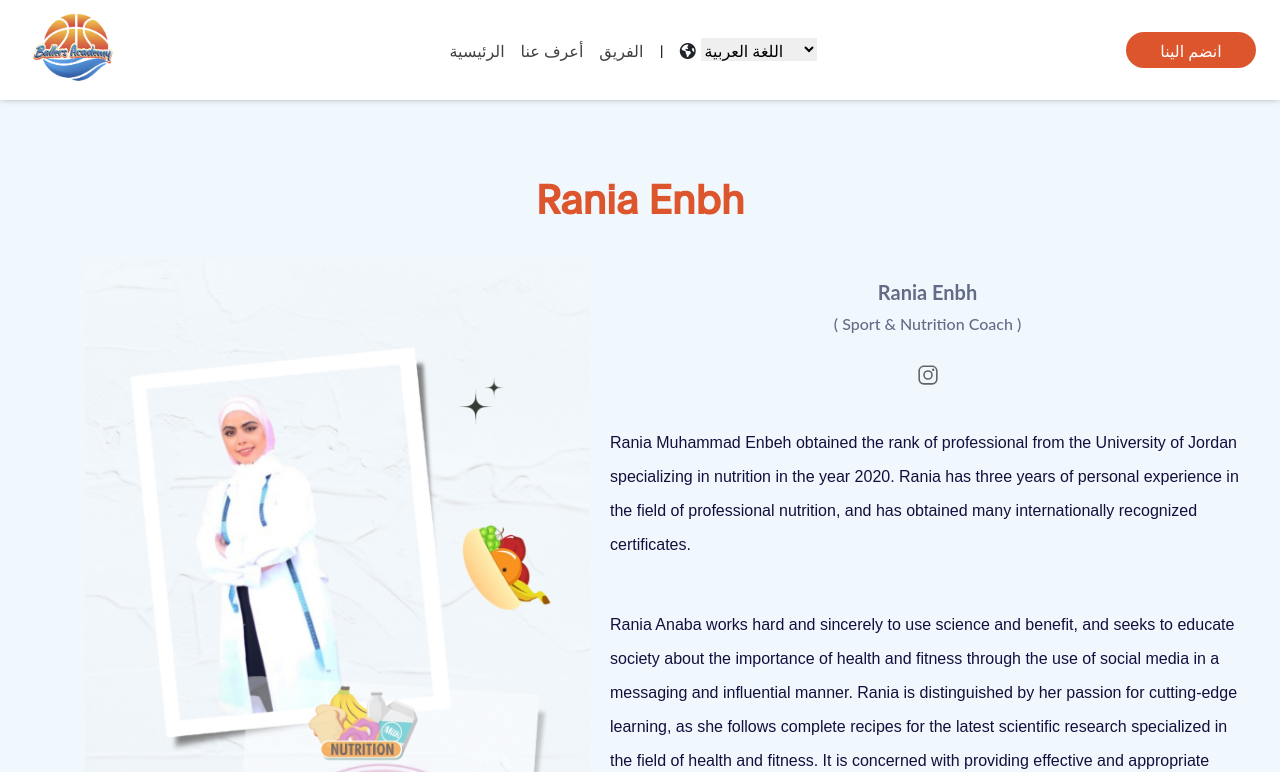
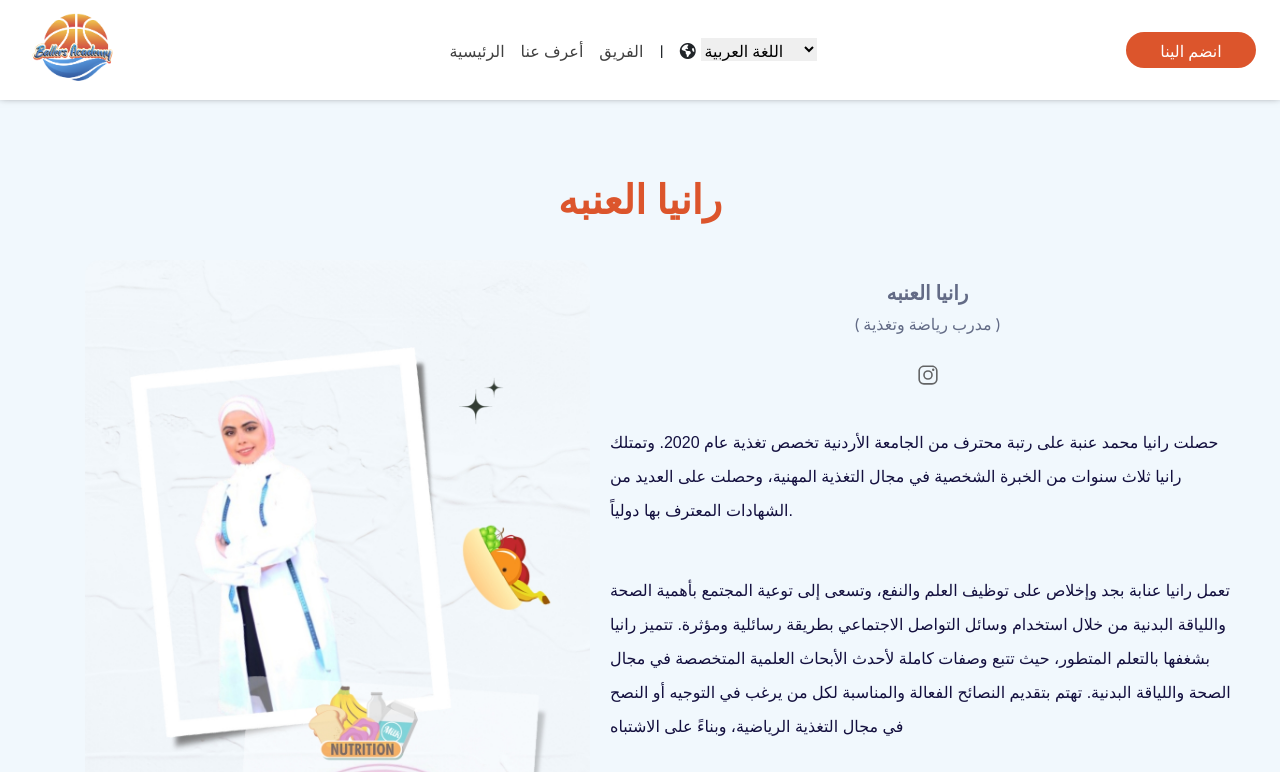
Before and after one commit to lHESHAM/ballerscc, a React (Create React App) app: page /Rania in a window 1280 px wide. Shown: the top 772 px of the page. Built offline with nearby package versions, Linux system fonts and the light colour scheme; some icons are missing.

Commit message:
Final Phase

```diff
--- a/src/local/ar.json
+++ b/src/local/ar.json
@@ -83,6 +83,11 @@
   "Laith-postion" : " مطور ويب خلفي | مهندس الذكاء الاصطناعي وتعلم الآلة ",
   "Laith-para1" : "مرحبًا، أنا ليث عباس، مطور الويب الخلفي المعترف به لخبرته في تصميم بنيات قابلة للتطوير من جانب الخادم باستخدام لغات مثل Laravel وPHP",
   "Laith-para2" : "ان النهج الدقيق في التفاصيل يميزه عن الآخرين في صياغة أنظمة قوية وفعالة لمواقع الويب والتطبيقات الديناميكية. ما يميز ليث هو دمجه للذكاء الاصطناعي  والتعلم الآلي  في المشاريع، مما يُظهر عقلية تقدمية. وبعيدًا عن تطوير الويب التقليدي، فهو يستفيد من المهارات الهندسية للذكاء الاصطناعي لإنشاء حلول ذكية ومؤتمتة تعمل على تحسين تجارب المستخدم",
+
+  "Rania-Name" : "رانيا العنبه",
+  "Rania-postion" : "مدرب رياضة وتغذية",
+  "Rania-para1" : " حصلت رانيا محمد عنبة على رتبة محترف من الجامعة الأردنية تخصص تغذية عام 2020. وتمتلك رانيا ثلاث سنوات من الخبرة الشخصية في مجال التغذية المهنية، وحصلت على العديد من الشهادات المعترف بها دولياً.",
+  "Rania-para2" : "تعمل رانيا عنابة بجد وإخلاص على توظيف العلم والنفع، وتسعى إلى توعية المجتمع بأهمية الصحة واللياقة البدنية من خلال استخدام وسائل التواصل الاجتماعي بطريقة رسائلية ومؤثرة. تتميز رانيا بشغفها بالتعلم المتطور، حيث تتبع وصفات كاملة لأحدث الأبحاث العلمية المتخصصة في مجال الصحة واللياقة البدنية. تهتم بتقديم النصائح الفعالة والمناسبة لكل من يرغب في التوجيه أو النصح في مجال التغذية الرياضية، وبناءً على الاشتباه",
 
     "gallery" : " معرض الصور ",
     "tagline-gallery" : "أبطال بولرز - نفتخر بهم ",
--- a/src/local/en.json
+++ b/src/local/en.json
@@ -74,10 +74,15 @@
   "Hussien-para3" : "Equally comfortable on the back-end, I navigate server-side logic and database management effortlessly. My expertise spans languages such as Node.js , Php and laravel framework ,allowing me to develop robust server-side components and integrate them seamlessly with databases using SQL or NoSQL technologies.",
 
 
-  "Laith-Name" : "Hussien Injas",
+  "Laith-Name" : "Laith Abbas",
   "Laith-postion" : "Back-end Web Developer",
   "Laith-para1" : "Hello, I'm Laith Abbas,  Back-End Web Developer recognized for his expertise in designing scalable server-side architectures using languages such as Laravel, PHP",
   "Laith-para2" : "Meticulous approach to detail sets him apart in crafting robust and efficient systems for dynamic websites and applications. What distinguishes Laith is his integration of Artificial Intelligence (AI) and Machine Learning (ML) into projects, showcasing a forward-thinking mindset. Beyond traditional web development, he leverages AI engineering skills to create intelligent, automated solutions that enhance user experiences. .",
+
+  "Rania-Name" : "Rania Enbh",
+  "Rania-postion" : "Sport & Nutrition Coach",
+  "Rania-para1" : " Rania Muhammad Enbeh obtained the rank of professional from the University of Jordan specializing in nutrition in the year 2020. Rania has three years of personal experience in the field of professional nutrition, and has obtained many internationally recognized certificates.",
+  "Rania-para2" : "Rania Anaba works hard and sincerely to use science and benefit, and seeks to educate society about the importance of health and fitness through the use of social media in a messaging and influential manner. Rania is distinguished by her passion for cutting-edge learning, as she follows complete recipes for the latest scientific research specialized in the field of health and fitness. It is concerned with providing effective and appropriate advice to every person who wishes to be guided or advised in the field of sports nutrition, and based on the suspected   ",
 
 
   "gallery" : "  Gallery ",
--- a/src/personal/Rania/Rania.jsx
+++ b/src/personal/Rania/Rania.jsx
@@ -1,13 +1,17 @@
 import React from 'react'
 import RaniaS from '../../components/images/RaniaS.jpg'
 import {IoLogoInstagram } from 'react-icons/io5';
+import { useTranslation } from 'react-i18next';
+
 import './Rania.css'
 
-export default function amroS() {
+export default function Ranias() {
+  const { t } = useTranslation();
+
   return (
     <div>
     <div className="story">
-      <h2 className="story-heading">Rania Enbh</h2>
+      <h2 className="story-heading">{t('Rania-Name')}</h2>
 
 
 
@@ -18,21 +22,21 @@ export default function amroS() {
 
         <div className="story-container-right">
           <div className="right-text">
-            <p className="person">Rania Enbh</p>
-            <p className="role">( Sport & Nutrition Coach )
+            <p className="person">{t('Rania-Name')}</p>
+            <p className="role">( {t('Rania-postion')} )
             </p>
             <p className='role'><a href='https://www.instagram.com/nutricoach_rania/'> <IoLogoInstagram   />  </a></p>
             <p> </p>
           </div>
 
           <div className="right-text-para">
-            <p>
-            Rania Muhammad Enbeh obtained the rank of professional from the University of Jordan specializing in nutrition in the year 2020. Rania has three years of personal experience in the field of professional nutrition, and has obtained many internationally recognized certificates.
+            <p>{t('Rania-para1')}
+
             </p>
 
             <p>
-
-            Rania Anaba works hard and sincerely to use science and benefit, and seeks to educate society about the importance of health and fitness through the use of social media in a messaging and influential manner. Rania is distinguished by her passion for cutting-edge learning, as she follows complete recipes for the latest scientific research specialized in the field of health and fitness. It is concerned with providing effective and appropriate advice to every person who wishes to be guided or advised in the field of sports nutrition, and based on the suspected          </p>
+            {t('Rania-para2')}
+                   </p>
 
           </div>
         </div>
```
